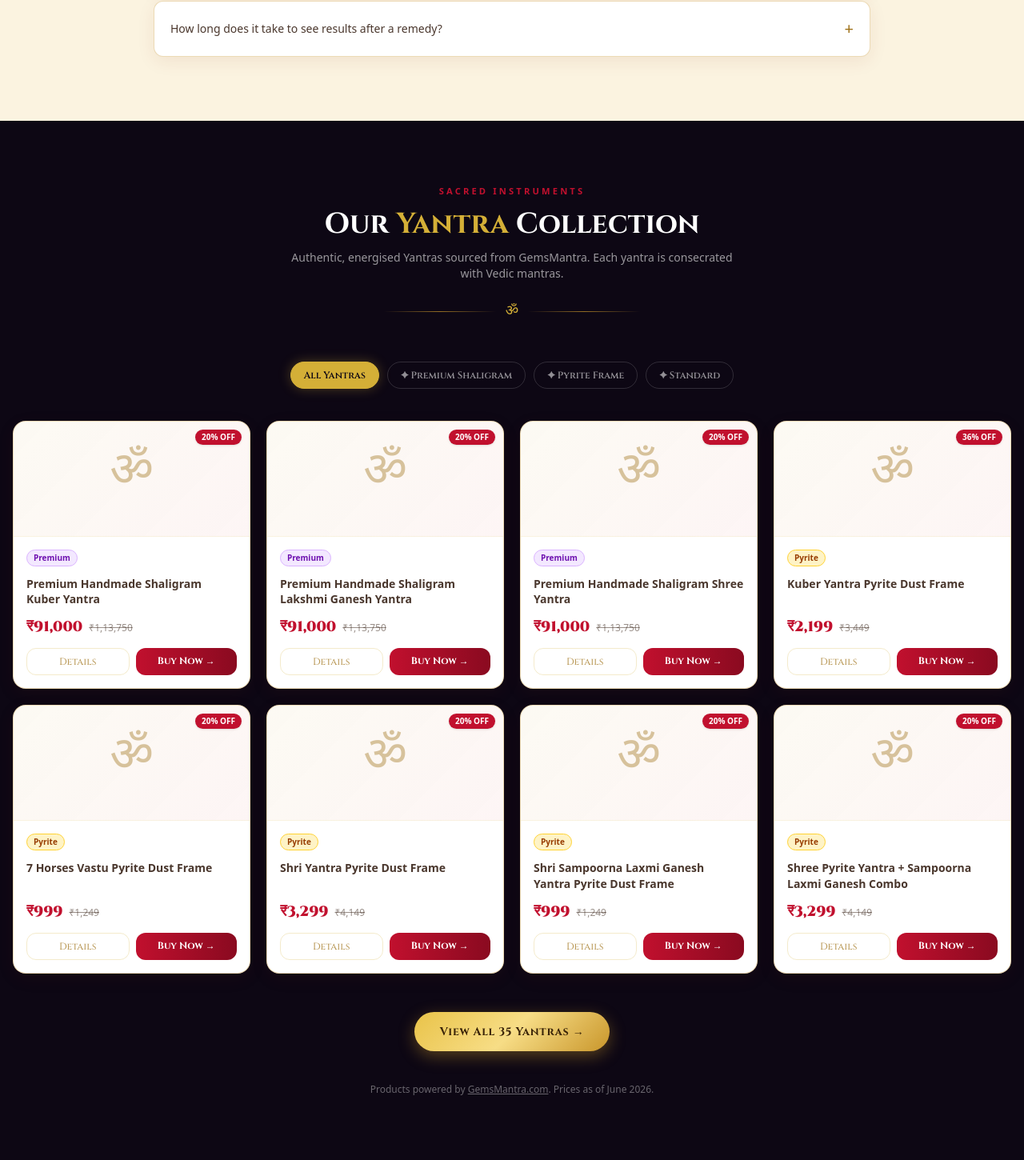
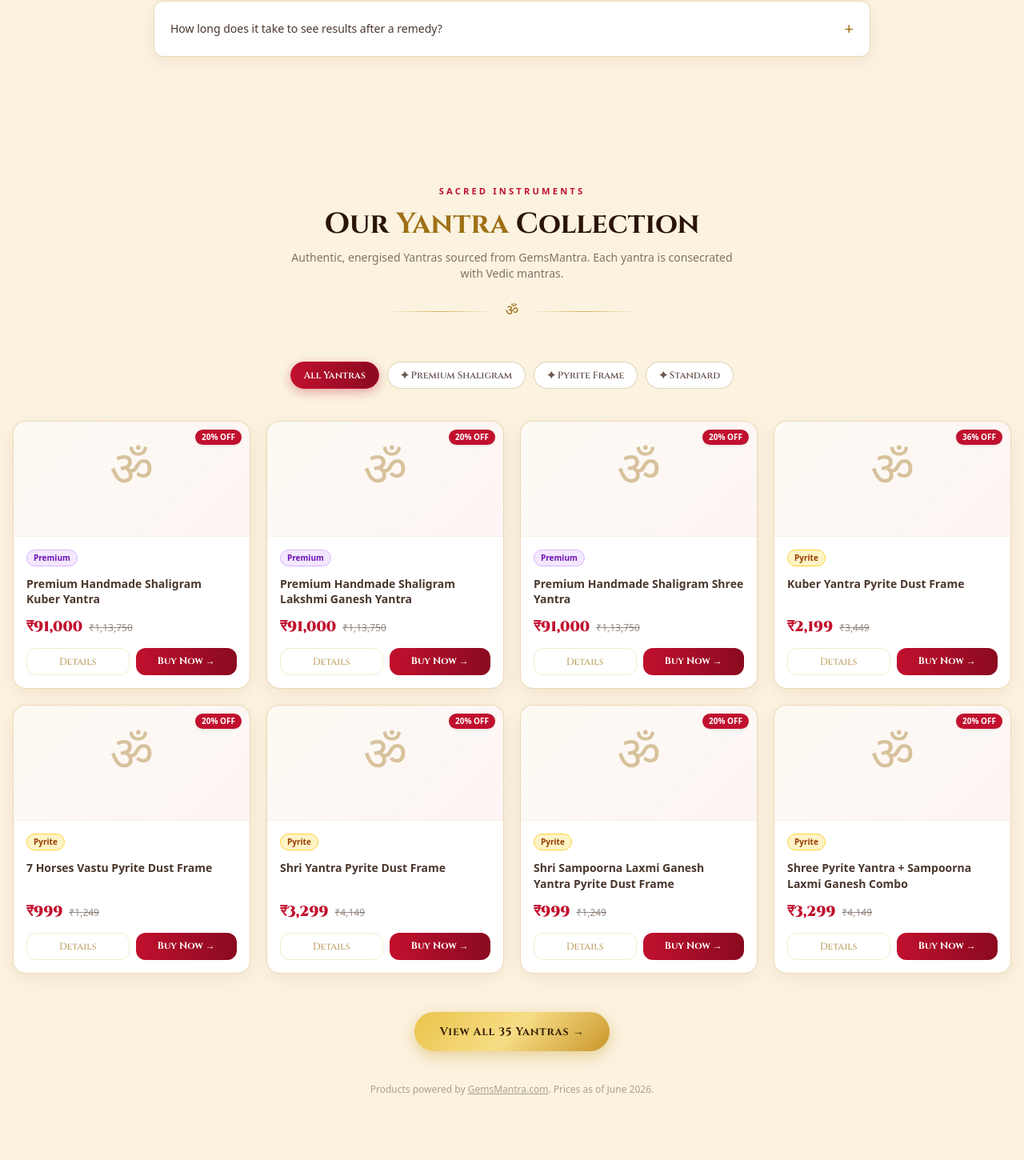
Before and after one commit to Sanchitjha/Astrologer, a Next.js app: page / in a window 1280 px wide. Shown: the part 8636-10086 px from the top of the page at 80% size. Built offline with nearby package versions, Linux system fonts and the light colour scheme.

Commit message:
feat: add YantraGrid and ZodiacSigns components for collection browsing and sign-based predictions

```diff
--- a/components/YantraGrid.js
+++ b/components/YantraGrid.js
@@ -12,20 +12,20 @@ export default function YantraGrid({ preview = false }) {
   const shown = preview ? filtered.slice(0, 8) : filtered;
 
   return (
-    <section className="py-20 px-4" style={{ background: preview ? '#0D0714' : 'transparent' }}>
+    <section className="py-20 px-4" style={{ background: preview ? '#FBF3E0' : 'transparent' }}>
       <div className="max-w-7xl mx-auto">
 
         {preview && (
           <div className="text-center mb-12">
             <p className="section-label mb-3">Sacred Instruments</p>
-            <h2 className="text-3xl md:text-4xl font-bold text-white" style={{ fontFamily: 'var(--font-cinzel)' }}>
-              Our <span className="text-[#D4AF37]">Yantra</span> Collection
+            <h2 className="text-3xl md:text-4xl font-bold text-[#2A1408]" style={{ fontFamily: 'var(--font-cinzel)' }}>
+              Our <span className="text-[#9E7016]">Yantra</span> Collection
             </h2>
-            <p className="text-white/58 text-sm mt-3 max-w-xl mx-auto">
+            <p className="text-[#2A1408]/58 text-sm mt-3 max-w-xl mx-auto">
               Authentic, energised Yantras sourced from GemsMantra. Each yantra is consecrated with Vedic mantras.
             </p>
             <div className="gold-divider max-w-xs mx-auto mt-6">
-              <span className="text-[#D4AF37] text-lg shrink-0" style={{ fontFamily: 'var(--font-devanagari)' }}>ॐ</span>
+              <span className="text-[#9E7016] text-lg shrink-0" style={{ fontFamily: 'var(--font-devanagari)' }}>ॐ</span>
             </div>
           </div>
         )}
@@ -38,8 +38,8 @@ export default function YantraGrid({ preview = false }) {
               onClick={() => setActive(cat.key)}
               className={`px-4 py-2 rounded-full text-xs font-semibold border transition-all duration-200 ${
                 active === cat.key
-                  ? 'bg-[#D4AF37] text-[#0D0714] border-[#D4AF37] shadow-[0_0_15px_rgba(212,175,55,0.3)]'
-                  : 'bg-transparent text-white/55 border-white/15 hover:border-[#D4AF37]/50 hover:text-[#D4AF37]'
+                  ? 'bg-gradient-to-r from-[#C1102E] to-[#8A0A20] text-white border-[#C1102E] shadow-[0_4px_14px_rgba(193,16,46,0.35)]'
+                  : 'bg-white text-[#2A1408]/70 border-[#9E7016]/30 hover:border-[#C1102E]/50 hover:text-[#C1102E]'
               }`}
               style={{ fontFamily: 'var(--font-cinzel)' }}
             >
@@ -64,13 +64,13 @@ export default function YantraGrid({ preview = false }) {
           </div>
         )}
 
-        <p className="text-center text-white/38 text-xs mt-10">
+        <p className="text-center text-[#2A1408]/38 text-xs mt-10">
           Products powered by{' '}
           <a
             href="https://gemsmantra.com/collections/yantras"
             target="_blank"
             rel="noopener noreferrer"
-            className="underline hover:text-[#D4AF37] transition-colors"
+            className="underline hover:text-[#9E7016] transition-colors"
           >
             GemsMantra.com
           </a>
```
